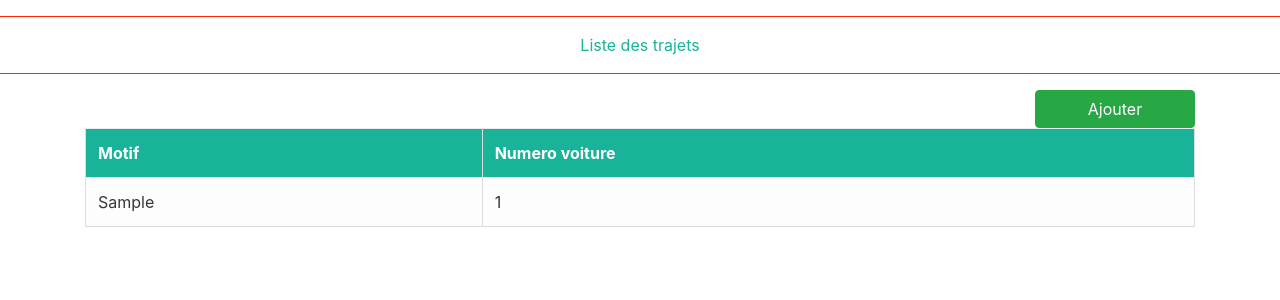
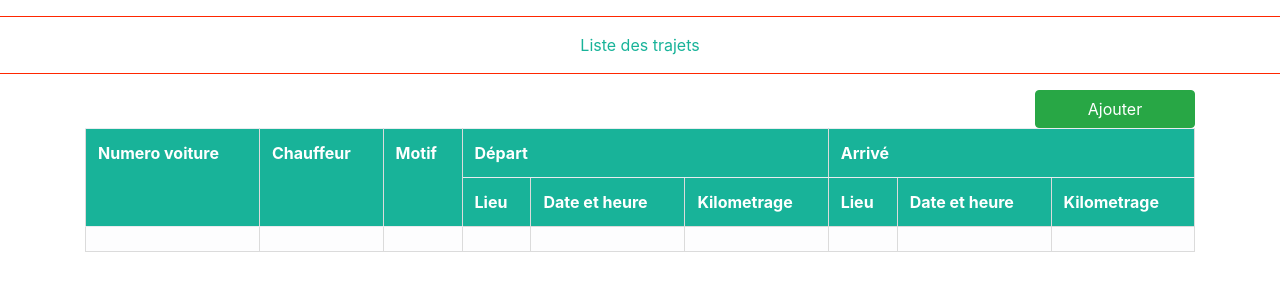
Before and after one commit to mandresyrabenja/evaluation, a CodeIgniter app: page /evaluation/travel/list in a window 1280 px wide. Shown: the part 68-368 px from the top of the page. Run offline with CodeIgniter, Linux system fonts and the light colour scheme; tables that the repository leaves empty or names only in its code hold one stand-in row (values such as "Sample post"); data that the repository does not hold is empty.

Commit message:
feat: Display travel list

```diff
--- a/application/models/Travel_model.php
+++ b/application/models/Travel_model.php
@@ -5,7 +5,7 @@
 {
 
     public function showAll(){
-      $query = $this->db->get('travel');
+      $query = $this->db->get('travel_details');
        if($query->num_rows() > 0){
            return $query->result();
        }else{
--- a/application/views/travel/list.php
+++ b/application/views/travel/list.php
@@ -15,14 +15,35 @@
         <div class="col-md-12">
             <table class="table is-bordered is-hoverable">
             <thead id="table_head" class="text-white" >
-                    <th class="text-white">Motif</th>
-                    <th class="text-white">Numero voiture</th>
+                <tr>
+                    <th class="text-white align-top" rowspan="2">Numero voiture</th>
+                    <th class="text-white align-top" rowspan="2">Chauffeur</th>
+                    <th class="text-white align-top" rowspan="2">Motif</th>
+                    <th class="text-white" colspan="3">Départ</th>
+                    <th class="text-white" colspan="3">Arrivé</th>
+                </tr>
+                <tr>
+                    <td class="text-white font-weight-bold">Lieu</td>
+                    <td class="text-white font-weight-bold">Date et heure</td>
+                    <td class="text-white font-weight-bold">Kilometrage</td>
+                    <td class="text-white font-weight-bold">Lieu</td>
+                    <td class="text-white font-weight-bold">Date et heure</td>
+                    <td class="text-white font-weight-bold">Kilometrage</td>
+                </tr>
             </thead>
                 <tbody class="table-light">
+
                     <?php foreach($travels as $travel): ?>
                         <tr class="table-default">
+                            <td><?= $travel->car_id ?></td>
+                            <td><?= $travel->driver ?></td>
                             <td><?= $travel->reason ?></td>
-                                <td><?= $travel->car_id ?></td>
+                            <td><?= $travel->start_place ?></td>
+                            <td><?= $travel->start_time ?></td>
+                            <td><?= $travel->start_km ?></td>
+                            <td><?= $travel->end_place ?></td>
+                            <td><?= $travel->end_time ?></td>
+                            <td><?= $travel->end_km ?></td>
                         </tr>
                     <?php endforeach ?>
                 </tbody>
```
Lines whose indentation alone changed are shown as unchanged.
